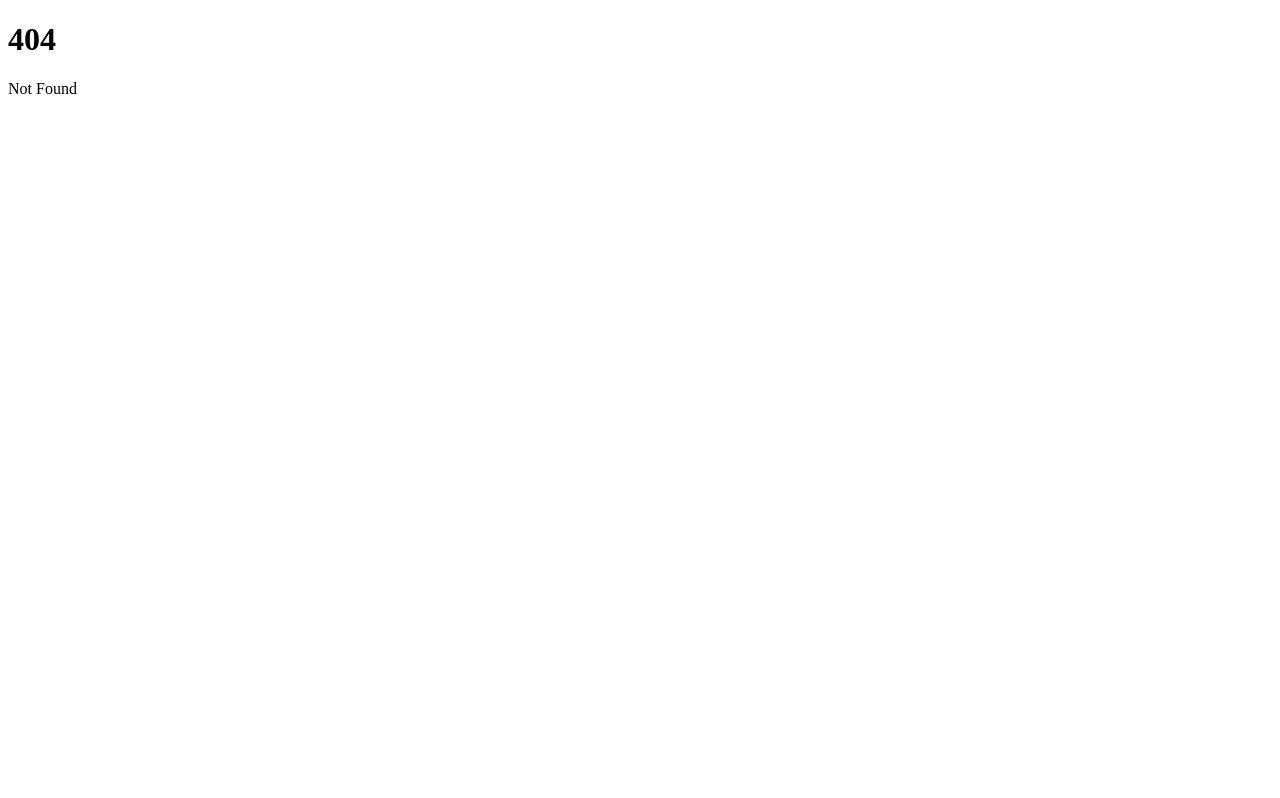
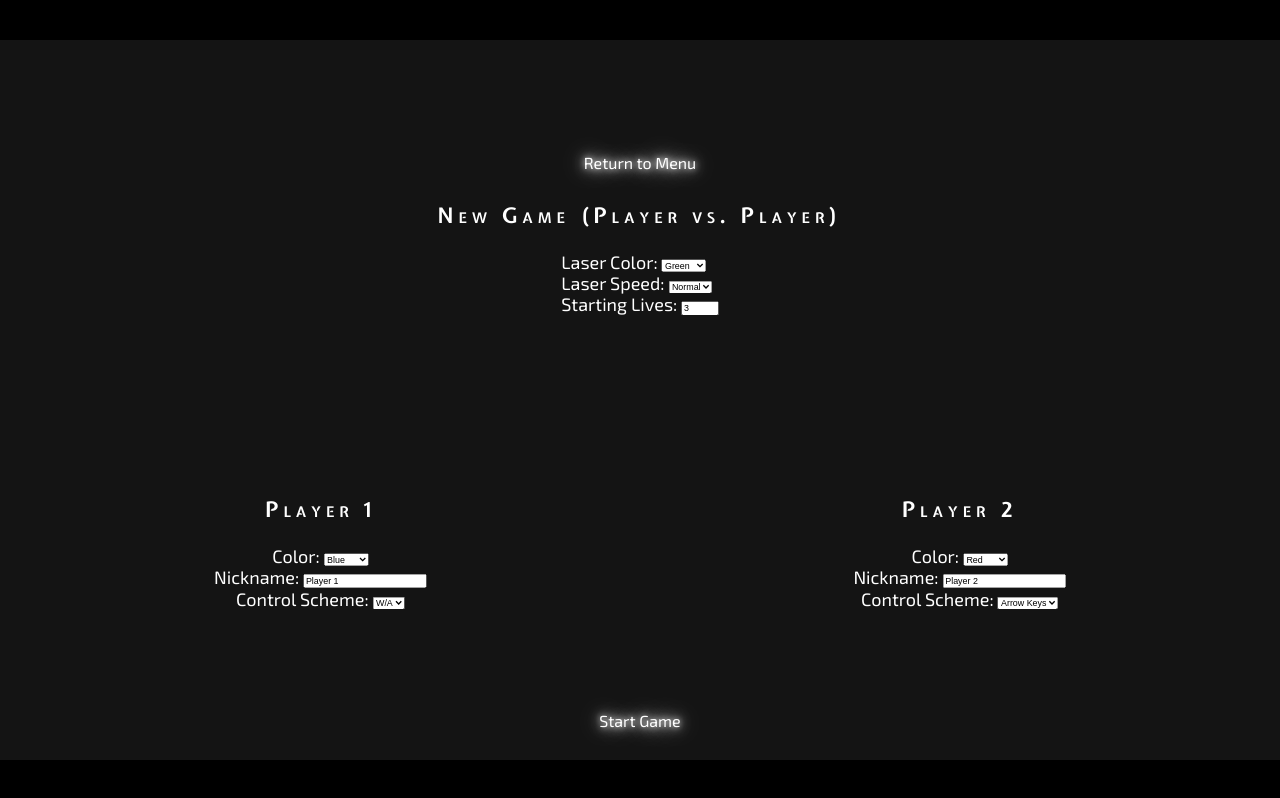
Before and after one commit to yikuansun/saberpong2, a SvelteKit app: page /setup-pvp in a window 1280 px wide. Before the commit this address had no page. Built offline with nearby package versions, Linux system fonts and the light colour scheme.

Commit message:
Settings page for pvp

```diff
--- a/src/routes/arena/+page.svelte
+++ b/src/routes/arena/+page.svelte
@@ -35,8 +35,8 @@
     let P2_NAME = searchParams.get("P2_NAME") || "Player 2";
     let P1_UP_KEY = searchParams.get("P1_UP_KEY") || "w";
     let P1_DOWN_KEY = searchParams.get("P1_DOWN_KEY") || "s";
-    let P2_UP_KEY = searchParams.get("P2_UP_KEY") || "PONG_AI";
-    let P2_DOWN_KEY = searchParams.get("P2_DOWN_KEY") || "PONG_AI";
+    let P2_UP_KEY = searchParams.get("P2_UP_KEY") || "ArrowUp";
+    let P2_DOWN_KEY = searchParams.get("P2_DOWN_KEY") || "ArrowDown";
     let MOBILE_CONTROLS = searchParams.get("MOBILE_CONTROLS") === "true";
     let AI_LEVEL = Number(searchParams.get("AI_LEVEL")) || 1;
 
--- a/src/routes/menu/+page.svelte
+++ b/src/routes/menu/+page.svelte
@@ -51,7 +51,7 @@
         <img src={logo} alt="Saber Pong II" style:width="800px" style:height="auto" style:font-size="72px" draggable={false} />
         <br />
         <button on:click={() => {
-            gotoCool("../arena");
+            gotoCool("../setup-pvp");
         }}>New Game (Player vs. Player)</button>
         <br />
         <button on:click={() => {
--- /dev/null
+++ b/src/routes/setup-pvp/+page.svelte
@@ -0,0 +1,230 @@
+<script>
+    import { goto } from "$app/navigation";
+    import { onMount } from "svelte";
+    import { fade } from "svelte/transition";
+
+    import ExpletusSansTtf from "$lib/assets/fonts/ExpletusSans-VariableFont_wght.ttf";
+    import Exo2Ttf from "$lib/assets/fonts/Exo2-VariableFont_wght.ttf";
+    import music from "$lib/assets/music/lady on the track 132.mp3";
+
+    /** @type {HTMLDivElement} */
+    let gameScreen;
+
+    function resizeGameScreen() {
+        let scale = Math.min(window.innerWidth / 1920, window.innerHeight / 1080);
+        gameScreen.style.transform = `translate(-50%, -50%) scale(${scale})`;
+    }
+
+    let curtainVisible = true;
+    let screenFadeDuration = 500;
+
+    /**
+     * Go to a page & use fade-out effect
+     * @param {string} endpt path to go to
+     */
+    function gotoCool(endpt) {
+        curtainVisible = true;
+        setTimeout(() => { goto(endpt); }, screenFadeDuration + 10);
+    }
+
+    let params = {
+        P1_COLOR: "hsl(204deg, 100%, 54%)",
+        P2_COLOR: "hsl(0deg, 100%, 60%)",
+        BALL_COLOR: "hsl(100deg, 100%, 50%)",
+        BALL_SPEED: 842,
+        MAX_LIVES: 3,
+        P1_NAME: "Player 1",
+        P2_NAME: "Player 2",
+        P1_UP_KEY: "w",
+        P1_DOWN_KEY: "s",
+        P2_UP_KEY: "ArrowUp",
+        P2_DOWN_KEY: "ArrowDown",
+        MOBILE_CONTROLS: false,
+        AI_LEVEL: 1,
+    };
+
+    onMount(() => {
+        resizeGameScreen();
+        window.addEventListener("resize", resizeGameScreen);
+
+        setTimeout(() => { curtainVisible = false; }, 10);
+    });
+</script>
+
+<div bind:this={gameScreen} style:width="1920px" style:height="1080px" style:background-color="#141414"
+    style:position="fixed" style:top="50vh" style:left="50vw" style:transform="translate(-50%, -50%)"
+    style:overflow="hidden">
+    <table style:position="absolute" style:top="0" style:left="0" style:width="1920px" style:height="1080px"
+        style:color="white" style:font-size="27px" style:font-family="Exo2">
+        <tr>
+            <td colspan="2" style:text-align="center">
+                <button on:click={() => {
+                    gotoCool("../menu");
+                }} style:font-size="24px">Return to Menu</button>
+                <br /> <br />
+                <b style:font-family="ExpletusSans" style:font-variant="small-caps" style:letter-spacing="7px" style:font-size="32px">New Game (Player vs. Player)</b>
+                <br /> <br />
+                <p style:display="inline-block" style:margin="0" style:text-align="left">
+                    <label>
+                        Laser Color:
+                        <!-- TODO: replace with color picker later -->
+                        <!-- TODO: make red, blue, and orange unlockable -->
+                        <select bind:value={params.BALL_COLOR}>
+                            <option value="hsl(100deg, 100%, 50%)">Green</option>
+                            <option value="hsl(5deg, 100%, 64%)">Red</option>
+                            <option value="hsl(210deg, 100%, 64%)">Blue</option>
+                            <option value="hsl(30deg, 100%, 54%)">Orange</option>
+                        </select>
+                    </label> <br />
+                    <label>
+                        Laser Speed:
+                        <select bind:value={params.BALL_SPEED}>
+                            <option value={444}>Slow</option>
+                            <option value={842}>Normal</option>
+                            <option value={1111}>Fast</option>
+                        </select>
+                    </label> <br />
+                    <label>
+                        Starting Lives:
+                        <input type="number" bind:value={params.MAX_LIVES} min={3} max={11} />
+                    </label>
+                </p>
+            </td>
+        </tr>
+        <tr>
+            <td style:text-align="center">
+                <b style:font-family="ExpletusSans" style:font-variant="small-caps" style:letter-spacing="7px" style:font-size="32px">Player 1</b>
+                <br /> <br />
+                <label>
+                    Color:
+                    <!-- TODO: replace with color picker later -->
+                    <!-- TODO: make red, blue, and orange unlockable -->
+                    <select bind:value={params.P1_COLOR}>
+                        <option value="hsl(204deg, 100%, 54%)">Blue</option>
+                        <option value="hsl(0deg, 100%, 60%)">Red</option>
+                        <option value="hsl(100deg, 100%, 50%)">Green</option>
+                        <option value="hsl(289deg, 100%, 50%)">Purple</option>
+                        <option value="hsl(30deg, 100%, 54%)">Orange</option>
+                    </select>
+                </label> <br />
+                <label>
+                    Nickname:
+                    <input type="text" bind:value={params.P1_NAME} />
+                </label> <br />
+                <label>
+                    Control Scheme:
+                    <select on:input={(e) => {
+                        let [ upKey, downKey ] = e.target.value.split("/");
+                        params.P1_UP_KEY = upKey;
+                        params.P1_DOWN_KEY = downKey;
+                    }}>
+                        <option value="w/s" selected>W/A</option>
+                    </select>
+                </label>
+            </td>
+            <td style:text-align="center">
+                <b style:font-family="ExpletusSans" style:font-variant="small-caps" style:letter-spacing="7px" style:font-size="32px">Player 2</b>
+                <br /> <br />
+                <label>
+                    Color:
+                    <!-- TODO: replace with color picker later -->
+                    <!-- TODO: make red, blue, and orange unlockable -->
+                    <select bind:value={params.P2_COLOR}>
+                        <option value="hsl(204deg, 100%, 54%)">Blue</option>
+                        <option value="hsl(0deg, 100%, 60%)">Red</option>
+                        <option value="hsl(100deg, 100%, 50%)">Green</option>
+                        <option value="hsl(289deg, 100%, 50%)">Purple</option>
+                        <option value="hsl(30deg, 100%, 54%)">Orange</option>
+                    </select>
+                </label> <br />
+                <label>
+                    Nickname:
+                    <input type="text" bind:value={params.P2_NAME} />
+                </label> <br />
+                <label>
+                    Control Scheme:
+                    <select on:input={(e) => {
+                        let [ upKey, downKey ] = e.target.value.split("/");
+                        params.P2_UP_KEY = upKey;
+                        params.P2_DOWN_KEY = downKey;
+                    }}>
+                        <option value="ArrowUp/ArrowDown" selected>Arrow Keys</option>
+                        <option value="i/k">I/K</option>
+                        <option value="PONG_AI/PONG_AI" hidden>ai lmao</option>
+                    </select>
+                </label>
+            </td>
+        </tr>
+        <tr>
+            <td colspan="2" style:text-align="center">
+                <button on:click={() => {
+                    let searchParams = new URLSearchParams();
+                    for (let [key, value] of Object.entries(params)) {
+                        searchParams.set(key, value);
+                    }
+                    gotoCool(`../arena?${searchParams.toString()}`);
+                }} style:font-size="24px">Start Game</button>
+            </td>
+        </tr>
+    </table>
+
+    {#if curtainVisible}
+        <div style:position="absolute" style:left="0px" style:top="0px" style:width="1920px" style:height="1080px"
+            style:background-color="black" transition:fade={{ duration: screenFadeDuration, }}></div>
+    {/if}
+</div>
+
+<audio autoplay loop on:timeupdate={(e) => {
+    if (e.target) {
+        let buffer = 0.44;
+        if (e.target.currentTime > e.target.duration - buffer) {
+            e.target.currentTime = 0;
+            e.target.play();
+        }
+    }
+}}>
+    <source src={music} type="audio/mpeg">
+</audio>
+
+<style>
+    button {
+        /*border: 5px solid white;
+        border-radius: 5px;*/
+        border: 0;
+        background-color: transparent;
+        color: white;
+        text-shadow: 0 0 10px white, 0 0 20px white, 0 0 40px white;
+        /*box-shadow: 0 0 4px white, 0 0 14px white, inset 0 0 4px white, inset 0 0 14px white;*/
+        transition: text-shadow 0.3s, box-shadow 0.3s, color 0.3s;
+        font-size: 36px;
+        padding: 10px 20px;
+        font-family: "Exo2", sans-serif;
+    }
+
+    button:hover {
+        --glow-color: hsl(200deg, 100%, 70%);
+        text-shadow: 0 0 15px var(--glow-color), 0 0 30px var(--glow-color), 0 0 60px var(--glow-color), 0 0 120px var(--glow-color);
+        color: hsl(200deg, 100%, 88%);
+        /*box-shadow: 0 0 10px var(--glow-color), 0 0 20px var(--glow-color), inset 0 0 10px var(--glow-color), inset 0 0 20px var(--glow-color);*/
+        cursor: pointer;
+    }
+
+    @font-face {
+        font-family: "ExpletusSans";
+        src: url("$lib/assets/fonts/ExpletusSans-VariableFont_wght.ttf");
+    }
+
+    @font-face {
+        font-family: "Exo2";
+        src: url("$lib/assets/fonts/Exo2-VariableFont_wght.ttf");
+    }
+
+    :global(body) {
+        background-color: black;
+    }
+</style>
+
+<svelte:head>
+    <link rel="preload" as="font" href={ExpletusSansTtf} type="font/ttf" crossorigin="anonymous" />
+    <link rel="preload" as="font" href={Exo2Ttf} type="font/ttf" crossorigin="anonymous" />
+</svelte:head>
```
